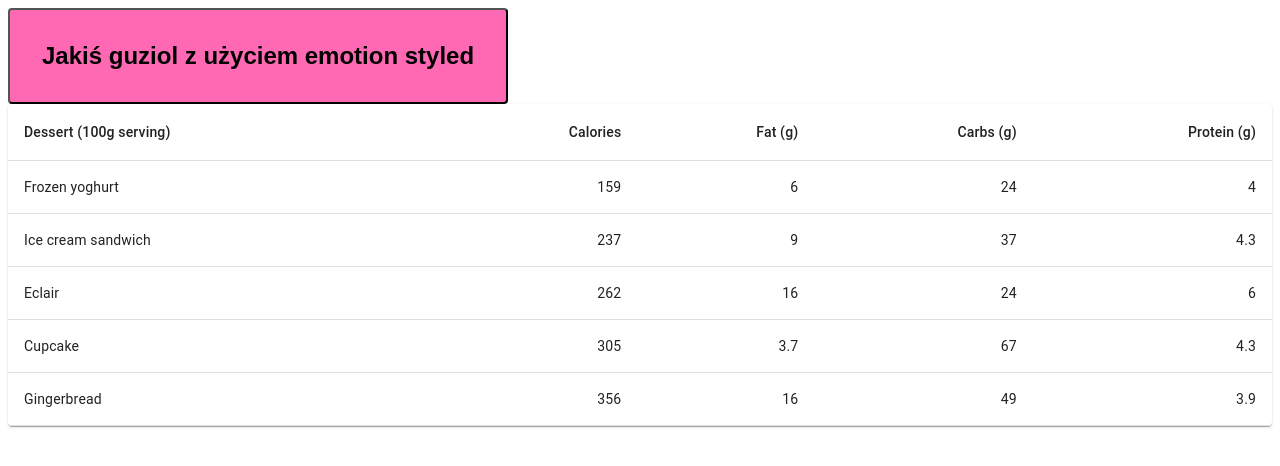
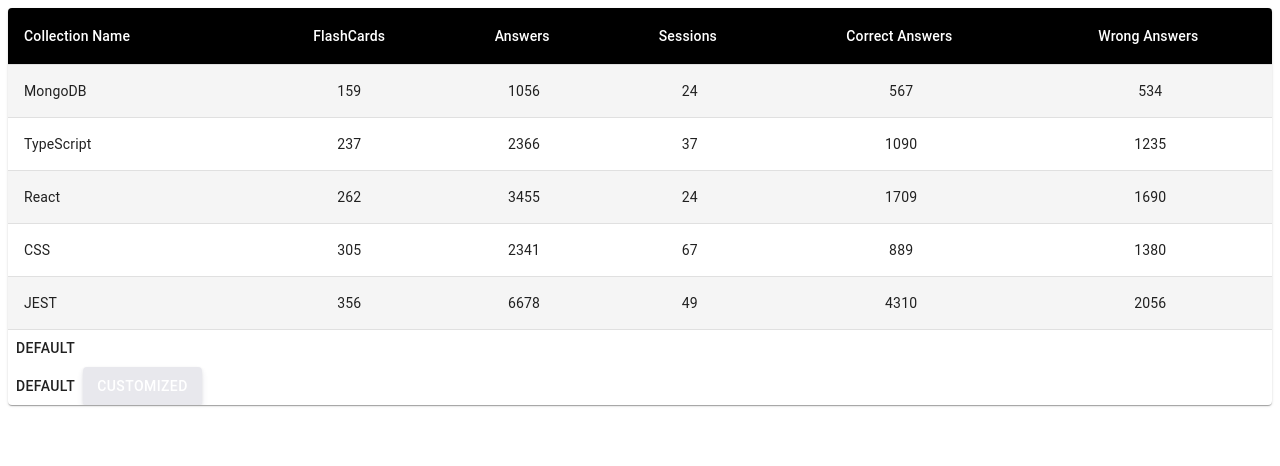
Before and after one commit to CodersCampTeam/learning-tool, a React (Create React App) app in the folder client/: page / in a window 1280 px wide. Shown: the top 466 px of the page. Built offline with nearby package versions, Linux system fonts and the light colour scheme.

Commit message:
[#61] add stat

```diff
--- a/client/package.json
+++ b/client/package.json
@@ -4,6 +4,7 @@
   "private": true,
   "dependencies": {
     "@emotion/babel-plugin": "^11.2.0",
+    "@emotion/core": "^11.0.0",
     "@emotion/css": "^11.1.3",
     "@emotion/react": "^11.1.5",
     "@emotion/styled": "^11.1.5",
@@ -15,7 +16,6 @@
     "@testing-library/user-event": "^12.7.1",
     "@types/jest": "^26.0.20",
     "@types/node": "^12.20.4",
-    "@types/react": "^17.0.2",
     "@types/react-dom": "^17.0.1",
     "react": "^17.0.1",
     "react-dom": "^17.0.1",
--- a/client/src/index.tsx
+++ b/client/src/index.tsx
@@ -1,11 +1,11 @@
 import React from 'react';
 import ReactDOM from 'react-dom';
-import App from './App';
+import BasicTable from './statistics/statistics';
 
 
 ReactDOM.render(
   <React.StrictMode>
-    <App />
+    <BasicTable />
   </React.StrictMode>,
   document.getElementById('root')
 );
--- /dev/null
+++ b/client/src/react-app-env.d.ts
@@ -0,0 +1 @@
+/// <reference types="react-scripts" />
--- /dev/null
+++ b/client/src/statistics/statistics.tsx
@@ -0,0 +1,102 @@
+import Table from '@material-ui/core/Table';
+import TableBody from '@material-ui/core/TableBody';
+import TableCell from '@material-ui/core/TableCell';
+import TableContainer from '@material-ui/core/TableContainer';
+import { withStyles, Theme, createStyles } from '@material-ui/core/styles';
+import TableHead from '@material-ui/core/TableHead';
+import TableRow from '@material-ui/core/TableRow';
+import Paper from '@material-ui/core/Paper';
+import { css, jsx } from '@emotion/react';
+import Button from '@material-ui/core/Button';
+
+
+
+const StyledTableCell = withStyles((theme: Theme) =>
+  createStyles({
+    head: {
+      backgroundColor: theme.palette.common.black,
+      color: theme.palette.common.white,
+    },
+    body: {
+      fontSize: 14,
+    },
+  }),
+)(TableCell);
+
+const StyledTableRow = withStyles((theme: Theme) =>
+  createStyles({
+    root: {
+      '&:nth-of-type(odd)': {
+        backgroundColor: theme.palette.action.hover,
+      },
+    },
+  }),
+)(TableRow);
+
+
+
+const createData =  (name: string, flashCards: number, answers: number, sessions: number, correctanswers: number, wronganswers: number) => {
+  return { name, flashCards, answers, sessions, correctanswers, wronganswers };
+}
+
+const rows = [
+  createData('MongoDB', 159, 1056, 24, 567, 534),
+  createData('TypeScript', 237, 2366, 37, 1090, 1235),
+  createData('React', 262, 3455, 24, 1709, 1690),
+  createData('CSS', 305, 2341, 67, 889, 1380),
+  createData('JEST', 356, 6678, 49, 4310, 2056),
+];
+
+const BasicTable = () => {
+
+  return (
+    <TableContainer component={Paper}>
+      <Table  aria-label="customized table">
+        <TableHead>
+          <StyledTableRow>
+            <StyledTableCell>Collection Name</StyledTableCell>
+            <StyledTableCell align="center">FlashCards</StyledTableCell>
+            <StyledTableCell align="center">Answers&nbsp;</StyledTableCell>
+            <StyledTableCell align="center">Sessions&nbsp;</StyledTableCell>
+            <StyledTableCell align="center">Correct Answers&nbsp;</StyledTableCell>
+            <StyledTableCell align="center">Wrong Answers&nbsp;</StyledTableCell>
+          </StyledTableRow>
+        </TableHead>
+        <TableBody>
+          {rows.map((row) => (
+            <StyledTableRow key={row.name}>
+              <StyledTableCell component="th" scope="row">
+                {row.name}
+              </StyledTableCell>
+              <StyledTableCell align="center">{row.flashCards}</StyledTableCell>
+              <StyledTableCell align="center">{row.answers}</StyledTableCell>
+              <StyledTableCell align="center">{row.sessions}</StyledTableCell>
+              <StyledTableCell align="center">{row.correctanswers}</StyledTableCell>
+              <StyledTableCell align="center">{row.wronganswers}</StyledTableCell>
+            </StyledTableRow>
+          ))}
+        </TableBody>
+      </Table>
+      <Button>Default</Button>
+      <div>
+      <Button>Default</Button>
+      <Button
+        css = {css`
+          background-color: rgba(50, 50, 93, 0.11);
+          color: #fff;
+          box-shadow: 0 4px 6px rgba(50, 50, 93, 0.11), 0 1px 3px rgba(0, 0, 0, 0.08);
+          padding: 7px 14px;
+          &:hover {
+            background-color: #5469d4;
+          }
+        `}
+      >
+        Customized
+      </Button>
+    </div>
+    </TableContainer>
+
+  );
+}
+
+export default BasicTable
```
Also changed, not shown: client/.babelrc, 1 other file (tests, documents, lock files or other folders).
